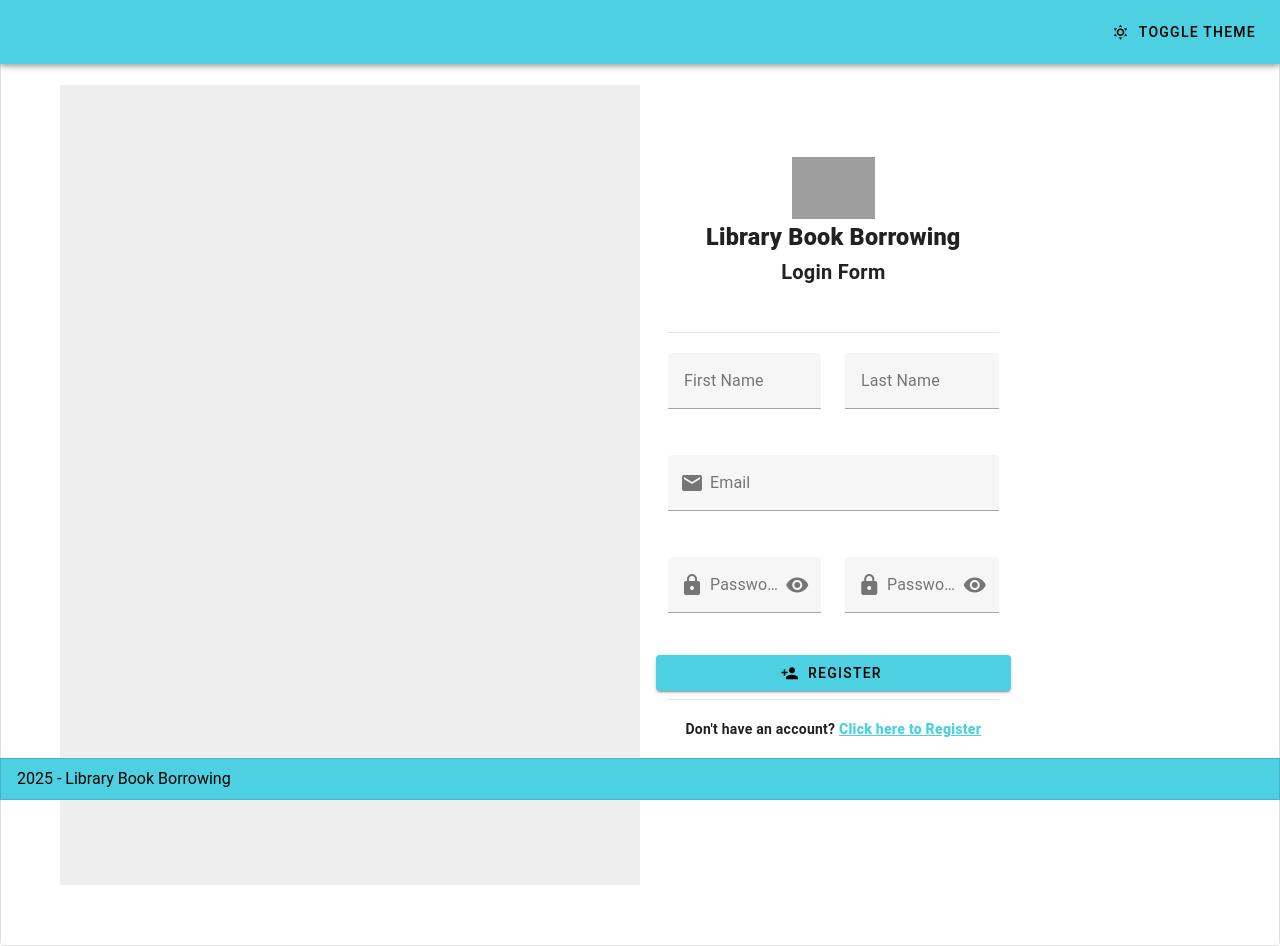
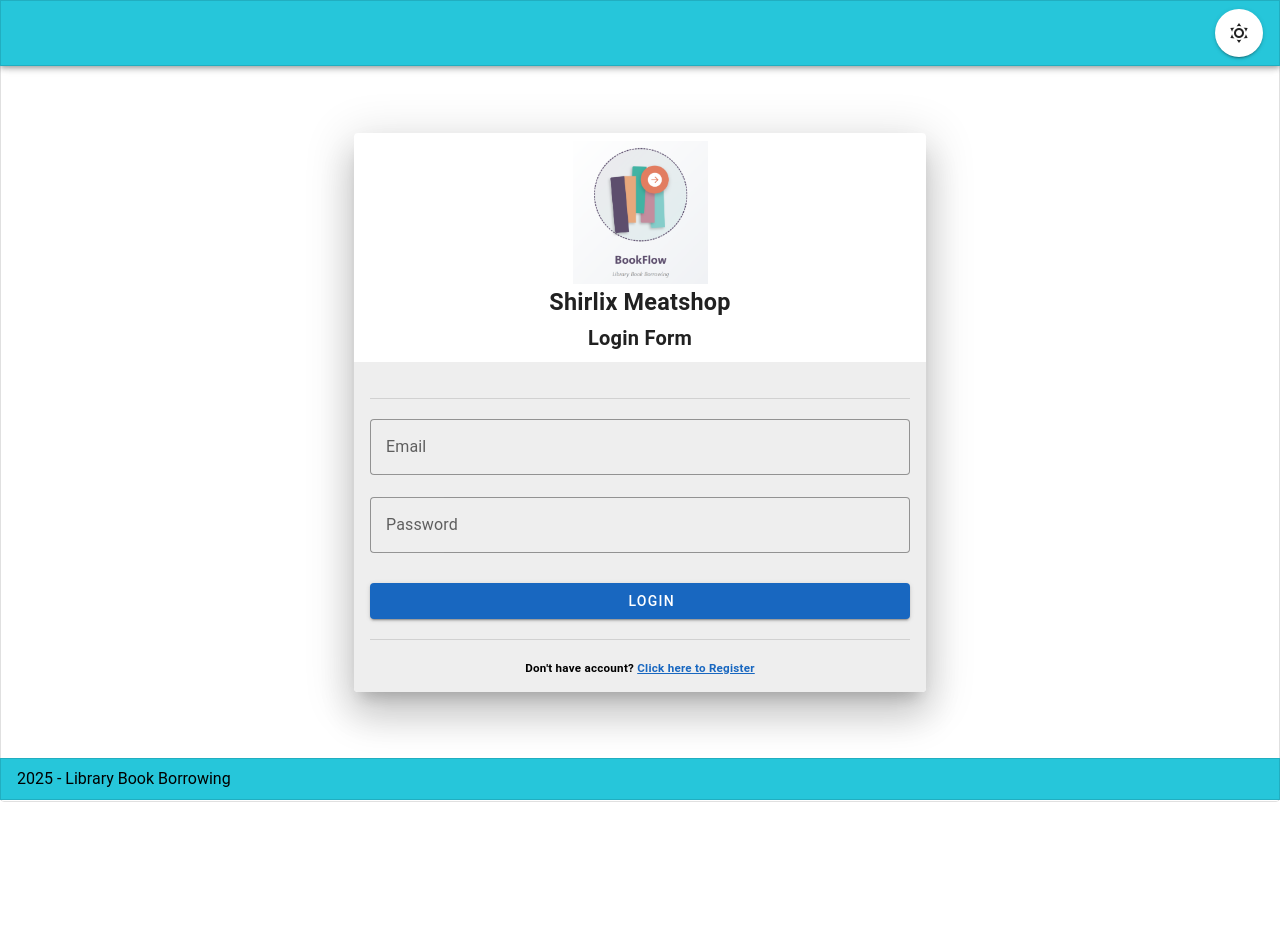
Before and after one commit to elibiano/bookborrow, a Vue app: page / in a window 1280 px wide. After the commit the page ends 802 px from the top, so only its background shows below. Built offline with nearby package versions, Linux system fonts and the light colour scheme; grey boxes are pictures that could not be loaded.

Commit message:
feat: library book borrowing workspace

```diff
--- a/src/components/auth/LoginForm.vue
+++ b/src/components/auth/LoginForm.vue
@@ -7,42 +7,10 @@ const isPasswordConfirmVisible = ref(false)
 
 <template>
   <v-form fast-fail @submit.prevent>
-    <v-row>
-      <v-col cols="12" md="6">
-        <v-text-field label="First Name"></v-text-field>
-      </v-col>
+    <v-text-field label="Email" variant="outlined"></v-text-field>
 
-      <v-col cols="12" md="6">
-        <v-text-field label="Last Name"></v-text-field>
-      </v-col>
+    <v-text-field label="Password" type="password" variant="outlined"></v-text-field>
 
-      <v-col cols="12">
-        <v-text-field label="Email" prepend-inner-icon="mdi-email"></v-text-field>
-      </v-col>
-
-      <v-col cols="12" md="6">
-        <v-text-field
-          prepend-inner-icon="mdi-lock"
-          label="Password"
-          :type="isPasswordVisible ? 'text' : 'password'"
-          :append-inner-icon="isPasswordVisible ? 'mdi-eye-off' : 'mdi-eye'"
-          @click:append-inner="isPasswordVisible = !isPasswordVisible"
-        ></v-text-field>
-      </v-col>
-
-      <v-col cols="12" md="6">
-        <v-text-field
-          prepend-inner-icon="mdi-lock"
-          label="Password Confirmation"
-          :type="isPasswordConfirmVisible ? 'text' : 'password'"
-          :append-inner-icon="isPasswordConfirmVisible ? 'mdi-eye-off' : 'mdi-eye'"
-          @click:append-inner="isPasswordConfirmVisible = !isPasswordConfirmVisible"
-        ></v-text-field>
-      </v-col>
-
-      <v-btn class="mt-2" type="submit" block color="cyan-lighten-2" prepend-icon="mdi-account-plus"
-        >Register</v-btn
-      >
-    </v-row>
+    <v-btn class="mt-2" type="submit" block color="primary" prepend-icon="→">Login</v-btn>
   </v-form>
 </template>
--- a/src/components/auth/RegisterForm.vue
+++ b/src/components/auth/RegisterForm.vue
@@ -6,18 +6,16 @@ const isPasswordVisible = ref(false)
 
 <template>
   <v-form fast-fail @submit.prevent>
-    <v-text-field label="Email" prepend-inner-icon="mdi-email"></v-text-field>
+    <v-text-field label="Firstname" variant="outlined"></v-text-field>
 
-    <v-text-field
-      prepend-inner-icon="mdi-lock"
-      label="Password"
-      :type="isPasswordVisible ? 'text' : 'password'"
-      :append-inner-icon="isPasswordVisible ? 'mdi-eye-off' : 'mdi-eye'"
-      @click:append-inner="isPasswordVisible = !isPasswordVisible"
-    ></v-text-field>
+    <v-text-field label="Lastname" variant="outlined"></v-text-field>
 
-    <v-btn class="mt-2" type="submit" block color="cyan-lighten-2" prepend-icon="mdi-login"
-      >Login</v-btn
-    >
+    <v-text-field label="Email" variant="outlined"></v-text-field>
+
+    <v-text-field label="Password" type="password" variant="outlined"></v-text-field>
+
+    <v-text-field label="Password Confirmation" type="password" variant="outlined"></v-text-field>
+
+    <v-btn class="mt-2" type="submit" block color="primary" prepend-icon="↑">Register</v-btn>
   </v-form>
 </template>
--- a/src/components/layout/AppLayout.vue
+++ b/src/components/layout/AppLayout.vue
@@ -11,12 +11,16 @@ function onClick() {
 <template>
   <v-responsive class="border rounded">
     <v-app :theme="theme">
-      <v-app-bar class="px-3" color="cyan-lighten-2">
+      <v-app-bar
+        class="px-3"
+        :color="theme === 'light' ? 'cyan-lighten-1' : 'cyan-lighten-2'"
+        border
+      >
         <v-spacer></v-spacer>
 
         <v-btn
-          :prepend-icon="theme === 'light' ? 'mdi-weather-sunny' : 'mdi-weather-night'"
-          text="Toggle Theme"
+          :icon="theme === 'light' ? 'mdi-weather-sunny' : 'mdi-weather-night'"
+          variant="elevated"
           slim
           @click="onClick"
         ></v-btn>
@@ -27,7 +31,10 @@ function onClick() {
           <slot name="content"></slot>
         </v-container>
       </v-main>
-      <v-footer color="cyan-lighten-2" border app>2025 - Library Book Borrowing</v-footer>
+
+      <v-footer :color="theme === 'light' ? 'cyan-lighten-1' : 'cyan-lighten-2'" border app>
+        2025 - Library Book Borrowing
+      </v-footer>
     </v-app>
   </v-responsive>
 </template>
--- a/src/views/auth/LoginView.vue
+++ b/src/views/auth/LoginView.vue
@@ -9,38 +9,38 @@ const { mobile } = useDisplay()
 <template>
   <AppLayout>
     <template #content>
-      <v-container fluid>
       <v-row>
-          <v-col cols="12" md="6" class="bg-surface-light h-screen" v-if="!mobile"> </v-col>
-          <v-col cols="12" md="4" :class="mobile ? '' : 'pt-16'">
-            <v-card class="mx-auto" elevation="0" max-width="600">
+        <v-col cols="12" md="6" class="mx-auto pt-16">
+          <v-card class="mx-auto" elevation="24">
             <v-card-title class="text-center">
-                <v-img
-                  class="mx-auto"
-                  src="/public/lbb.png"
-                  :width="mobile ? '75%' : '25%'"
-                ></v-img>
-                <h3 class="font-weight-black">Library Book Borrowing</h3>
+              <v-img class="mx-auto" src="/public/images/lbb.png" width="25%"></v-img>
+              <h3 class="font-weight-bold">Shirlix Meatshop</h3>
               <p class="font-weight-bold">Login Form</p>
             </v-card-title>
 
-              <v-card-text class="pt-4">
+            <v-card-text class="bg-surface-light pt-4">
               <v-divider class="my-5"></v-divider>
 
-                <LoginForm> </LoginForm>
+              <v-form fast-fail @submit.prevent>
+                <v-text-field label="Email" variant="outlined"></v-text-field>
+
+                <v-text-field label="Password" type="password" variant="outlined"></v-text-field>
+
+                <v-btn class="mt-2" type="submit" block color="primary" prepend-icon="→">
+                  Login
+                </v-btn>
+              </v-form>
+
               <v-divider class="my-5"></v-divider>
 
-                <h4 class="text-center">
-                  Don't have an account?
-                  <RouterLink class="text-cyan-lighten-2 font-weight-black" to="/register"
-                    >Click here to Register</RouterLink
-                  >
-                </h4>
+              <h5 class="text-center">
+                Don't have account?
+                <RouterLink class="text-primary" to="/register">Click here to Register</RouterLink>
+              </h5>
             </v-card-text>
           </v-card>
         </v-col>
       </v-row>
-      </v-container>
     </template>
   </AppLayout>
 </template>
--- a/src/views/auth/RegisterView.vue
+++ b/src/views/auth/RegisterView.vue
@@ -9,30 +9,42 @@ const { mobile } = useDisplay()
 <template>
   <AppLayout>
     <template #content>
-      <v-container fluid>
       <v-row>
-          <v-col cols="12" md="8" class="bg-surface-light h-screen" v-if="!mobile"> </v-col>
-          <v-col cols="12" md="4" :class="mobile ? '' : 'pt-16'">
-            <v-card class="mx-auto" elevation="24" max-width="600">
+        <v-col cols="12" md="6" class="mx-auto pt-16">
+          <v-card class="mx-auto" elevation="24">
             <v-card-title class="text-center">
               <v-img
                 class="mx-auto"
-                  src="/public/lbb.png"
-                  :width="mobile ? '75%' : '25%'"
+                src="/public/images/lbb.png"
+                width="mobile ? '75%' : '25%'"
               ></v-img>
-                <h3 class="font-weight-black">Fabrique</h3>
+              <h3 class="font-weight-black">Library Book Borrowing</h3>
               <p class="font-weight-bold">Registration Form</p>
             </v-card-title>
 
-              <v-card-text class="pt-4">
-                <v-divider class="my-5"></v-divider>
+            <v-card-text class="bg-surface-light pt-4">
+              <v-form fast-fail @submit.prevent>
+                <v-text-field label="Firstname" variant="outlined"></v-text-field>
 
-                <RegisterForm> </RegisterForm>
+                <v-text-field label="Lastname" variant="outlined"></v-text-field>
+
+                <v-text-field label="Email" variant="outlined"></v-text-field>
+
+                <v-text-field label="Password" type="password" variant="outlined"></v-text-field>
+
+                <v-text-field
+                  label="Password Confirmation"
+                  type="password"
+                  variant="outlined"
+                ></v-text-field>
+
+                <v-btn class="mt-2" type="submit" block>Submit</v-btn>
+              </v-form>
+
               <v-divider class="my-5"></v-divider>
 
               <h5 class="text-center">
-                  Already have account?
-                  <RouterLink class="text-cyan-lighten-2 font-weight-black" to="/"
+                Already have account?<RouterLink class="text-primary" to="/"
                   >Click here to Login</RouterLink
                 >
               </h5>
@@ -40,7 +52,6 @@ const { mobile } = useDisplay()
           </v-card>
         </v-col>
       </v-row>
-      </v-container>
     </template>
   </AppLayout>
 </template>
```
Lines whose indentation alone changed are shown as unchanged.
